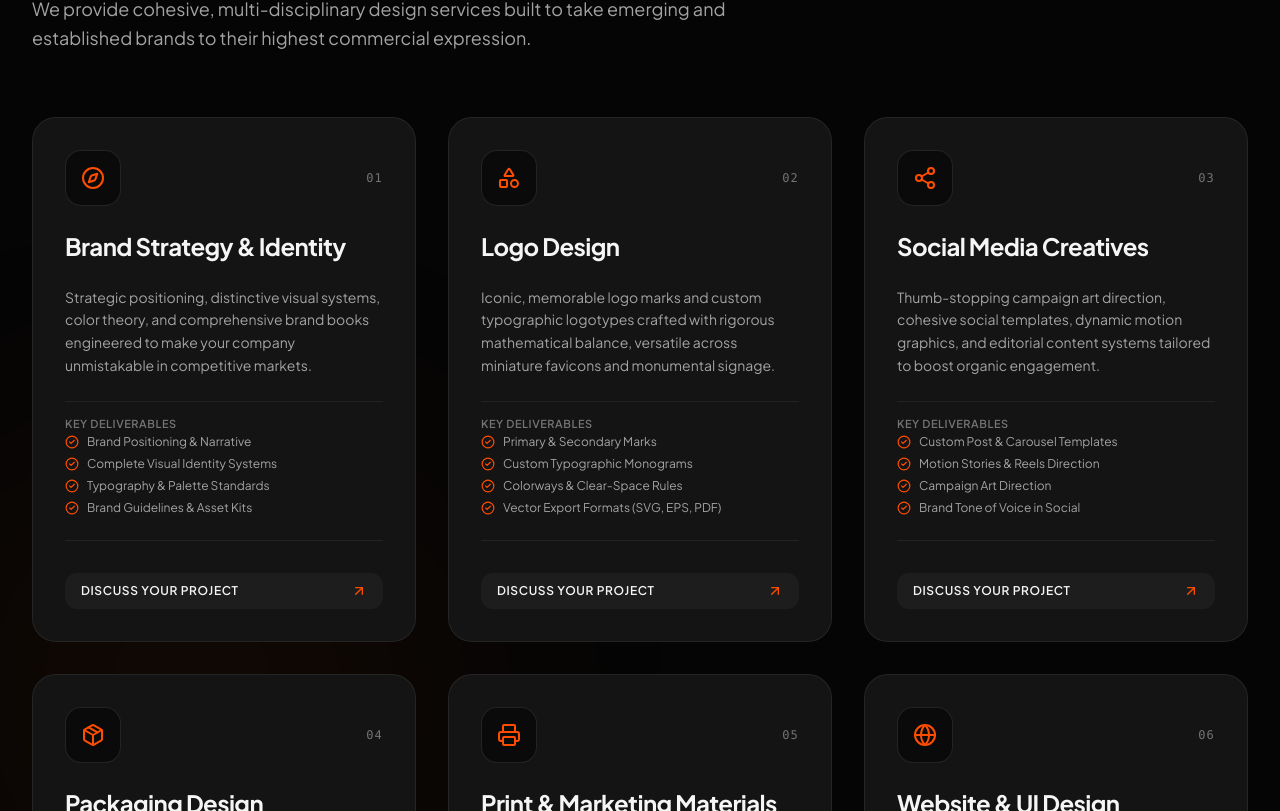
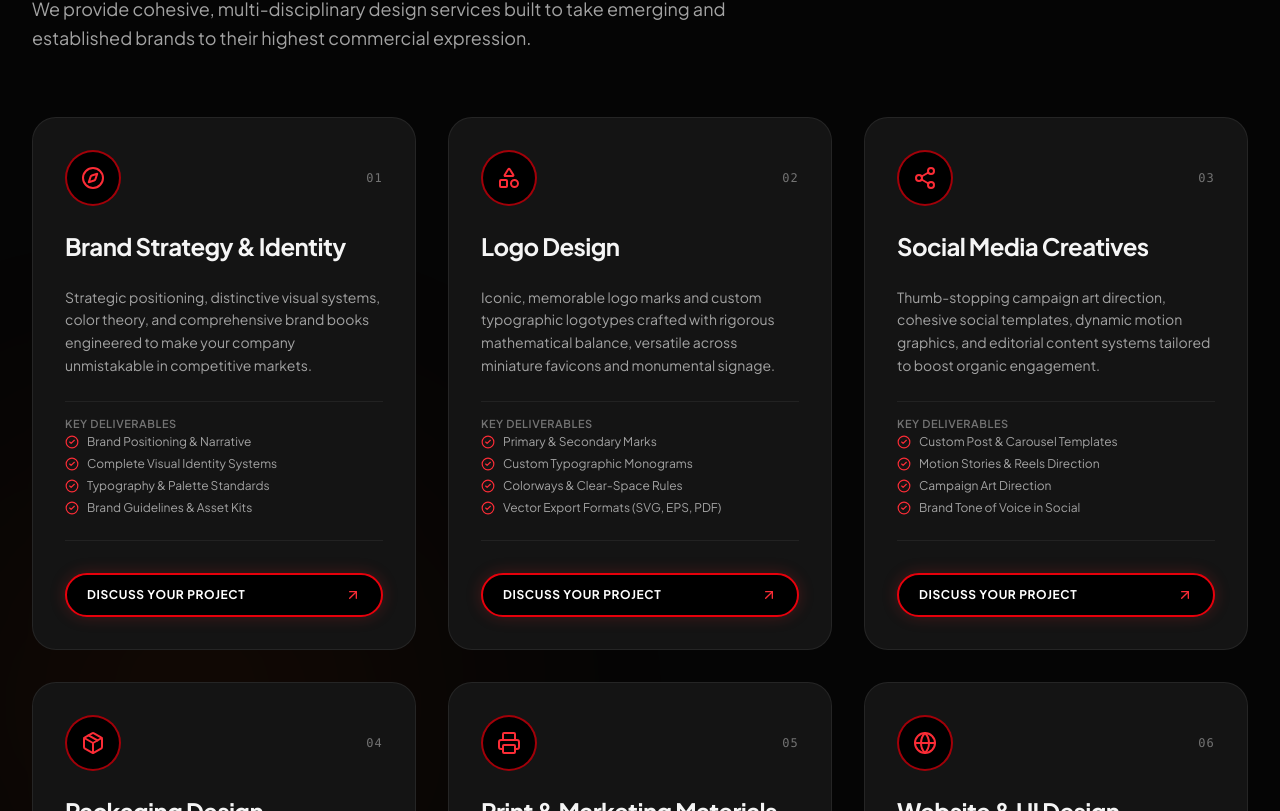
Before and after one commit to SKTBRANDING/sktbranding, a React (Vite) app in the folder client/: page / in a window 1280 px wide. Shown: the part 4129-4940 px from the top of the page. Built offline with nearby package versions, Linux system fonts and the light colour scheme; no server answers.

Commit message:
style: update service card action button and icon shapes to black background with red border and white text

```diff
--- a/client/src/components/public/ProjectModal.tsx
+++ b/client/src/components/public/ProjectModal.tsx
@@ -284,7 +284,7 @@ export default function ProjectModal({ project, onClose }: ProjectModalProps) {
             <a
               href="#contact"
               onClick={onClose}
-              className="px-6 py-3 rounded-full text-xs font-bold uppercase tracking-wider bg-[#FF4D00] text-black hover:bg-[#FF7A00] transition-colors shadow-lg"
+              className="px-6 py-3 rounded-full text-xs font-bold uppercase tracking-wider bg-black border-2 border-red-600 text-white hover:bg-red-600 transition-all shadow-[0_0_15px_rgba(220,38,38,0.25)]"
             >
               Discuss a Similar Project
             </a>
--- a/client/src/components/public/ServicesSection.tsx
+++ b/client/src/components/public/ServicesSection.tsx
@@ -25,24 +25,24 @@ interface ServicesSectionProps {
 const getServiceIcon = (iconName: string) => {
   switch (iconName?.toLowerCase()) {
     case 'compass':
-      return <Compass className="w-6 h-6 text-[#FF4D00]" />;
+      return <Compass className="w-6 h-6 text-red-500" />;
     case 'shapes':
-      return <Shapes className="w-6 h-6 text-[#FF4D00]" />;
+      return <Shapes className="w-6 h-6 text-red-500" />;
     case 'share2':
     case 'share':
-      return <Share2 className="w-6 h-6 text-[#FF4D00]" />;
+      return <Share2 className="w-6 h-6 text-red-500" />;
     case 'package':
-      return <Package className="w-6 h-6 text-[#FF4D00]" />;
+      return <Package className="w-6 h-6 text-red-500" />;
     case 'printer':
-      return <Printer className="w-6 h-6 text-[#FF4D00]" />;
+      return <Printer className="w-6 h-6 text-red-500" />;
     case 'globe':
-      return <Globe className="w-6 h-6 text-[#FF4D00]" />;
+      return <Globe className="w-6 h-6 text-red-500" />;
     case 'layers':
-      return <Layers className="w-6 h-6 text-[#FF4D00]" />;
+      return <Layers className="w-6 h-6 text-red-500" />;
     case 'shield':
-      return <Shield className="w-6 h-6 text-[#FF4D00]" />;
+      return <Shield className="w-6 h-6 text-red-500" />;
     default:
-      return <Sparkles className="w-6 h-6 text-[#FF4D00]" />;
+      return <Sparkles className="w-6 h-6 text-red-500" />;
   }
 };
 
@@ -99,7 +99,7 @@ export default function ServicesSection({ services, onSelectService }: ServicesS
               <div className="space-y-6">
                 {/* Icon & Index Badge */}
                 <div className="flex items-center justify-between">
-                  <div className="w-14 h-14 rounded-2xl bg-[#0a0a0a] border border-white/10 flex items-center justify-center group-hover:border-[#FF4D00]/40 group-hover:shadow-[0_0_20px_rgba(255,77,0,0.25)] transition-all duration-300">
+                  <div className="w-13 h-13 sm:w-14 sm:h-14 rounded-full bg-black border-2 border-red-600/70 flex items-center justify-center group-hover:border-red-500 group-hover:shadow-[0_0_20px_rgba(220,38,38,0.4)] transition-all duration-300">
                     {getServiceIcon(service.icon)}
                   </div>
                   <span className="text-xs font-mono text-[#737373] tracking-widest">
@@ -126,7 +126,7 @@ export default function ServicesSection({ services, onSelectService }: ServicesS
                     <ul className="space-y-1.5 text-xs text-[#A3A3A3]">
                       {service.deliverables.map((item, dIdx) => (
                         <li key={dIdx} className="flex items-center gap-2">
-                          <CheckCircle2 className="w-3.5 h-3.5 text-[#FF4D00] flex-shrink-0" />
+                          <CheckCircle2 className="w-3.5 h-3.5 text-red-500 flex-shrink-0" />
                           <span>{item}</span>
                         </li>
                       ))}
@@ -140,10 +140,10 @@ export default function ServicesSection({ services, onSelectService }: ServicesS
                 <button
                   type="button"
                   onClick={() => handleDiscussService(service.title)}
-                  className="w-full inline-flex items-center justify-between py-2.5 px-4 rounded-xl bg-white/[0.04] hover:bg-[#FF4D00] text-xs font-semibold uppercase tracking-wider text-[#F5F5F5] hover:text-black transition-all duration-300 group/btn focus:outline-none focus:ring-2 focus:ring-[#FF4D00]"
+                  className="w-full inline-flex items-center justify-between py-3 px-5 rounded-full bg-black border-2 border-red-600 hover:bg-red-600 hover:border-red-600 text-xs font-bold uppercase tracking-wider text-white transition-all duration-300 group/btn shadow-[0_0_15px_rgba(220,38,38,0.25)] hover:shadow-[0_0_25px_rgba(220,38,38,0.5)] focus:outline-none focus:ring-2 focus:ring-red-500"
                 >
-                  <span>Discuss Your Project</span>
-                  <ArrowUpRight className="w-4 h-4 text-[#FF4D00] group-hover/btn:text-black group-hover/btn:translate-x-0.5 group-hover/btn:-translate-y-0.5 transition-all" />
+                  <span className="text-white font-bold tracking-wider">Discuss Your Project</span>
+                  <ArrowUpRight className="w-4 h-4 text-red-500 group-hover/btn:text-white group-hover/btn:translate-x-0.5 group-hover/btn:-translate-y-0.5 transition-all" />
                 </button>
               </div>
             </div>
```
Also changed, not shown: 8 other files (tests, documents, lock files or other folders).
